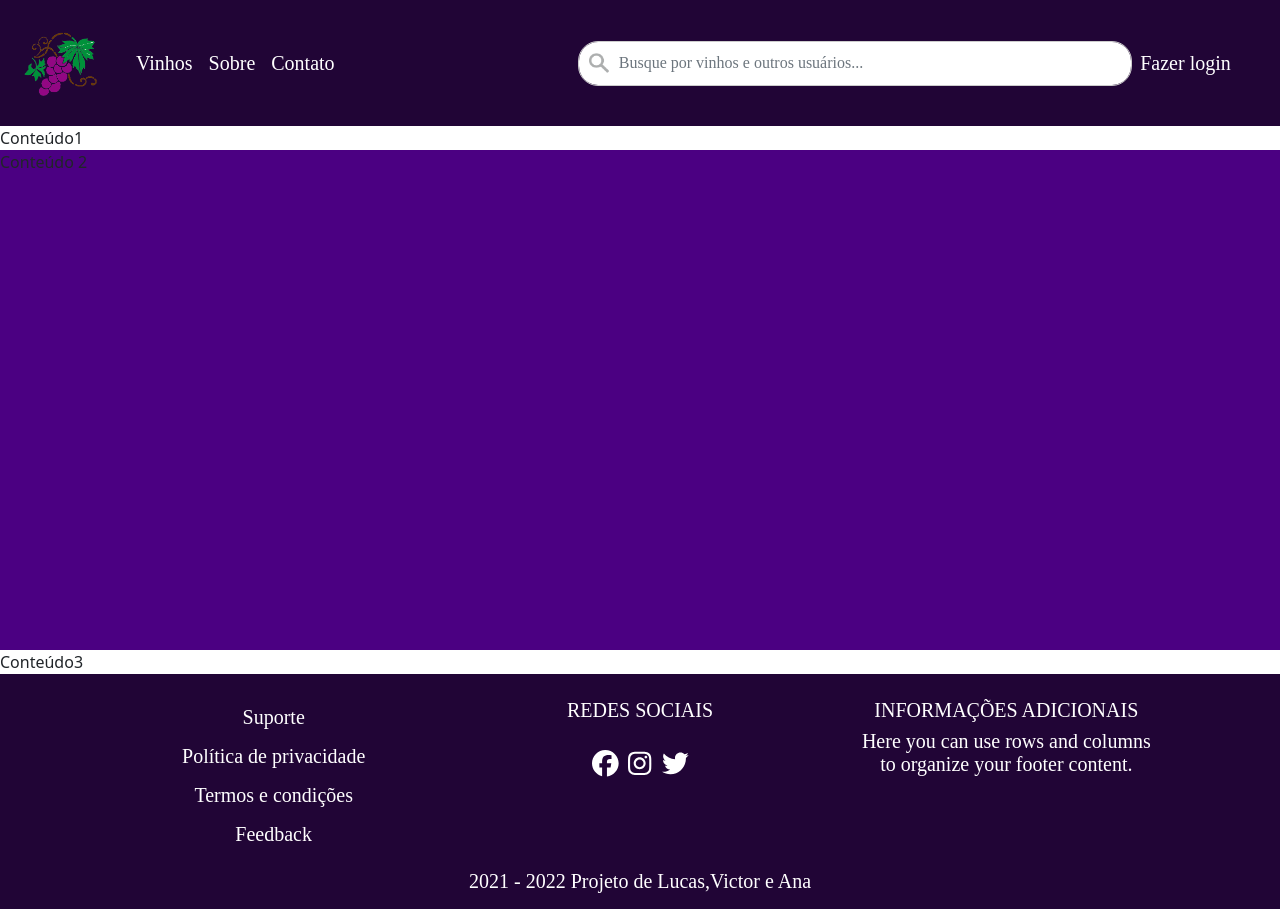
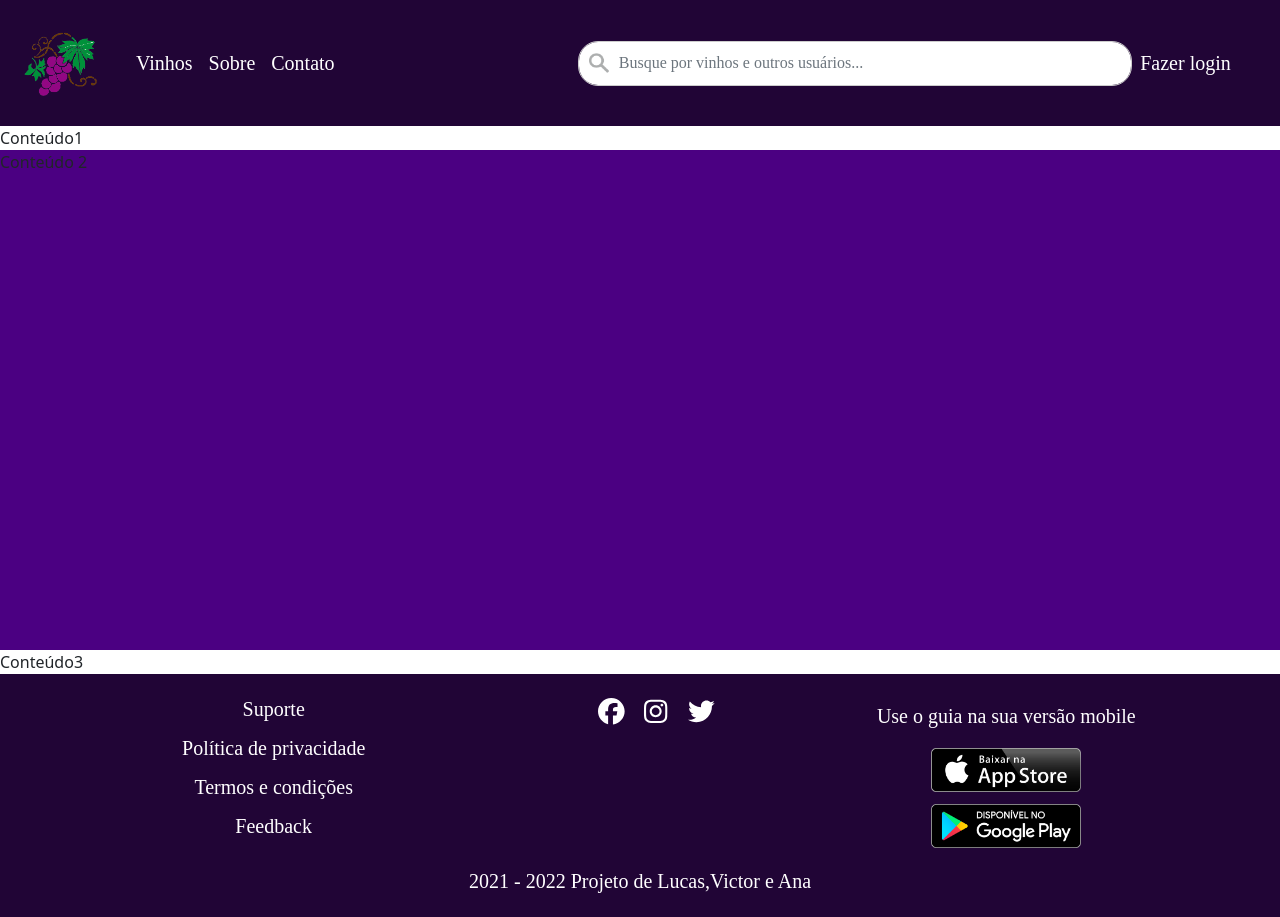
Before and after one commit to LucasTrentinn/projeto_integrador_vinhedo, a Vue app in the folder Site/Site_Vinho/: page / in a window 1280 px wide. Built offline with nearby package versions, Linux system fonts and the light colour scheme.

Commit message:
footer finalizado

```diff
--- a/Site/Site_Vinho/src/components/Rodape.vue
+++ b/Site/Site_Vinho/src/components/Rodape.vue
@@ -15,16 +15,16 @@
 
           <ul class="navbar-nav me-auto mb-2 mb-lg-0 listainfo">
             <li class="nav-item">
-              <router-link to= "/" class="nav-link"> Suporte </router-link>
+              <router-link to= "/" class="nav-link listaFooter"> Suporte </router-link>
             </li>
             <li class="nav-item">
-              <router-link to= "/" class="nav-link"> Política de privacidade </router-link>
+              <router-link to= "/" class="nav-link listaFooter"> Política de privacidade </router-link>
             </li>
             <li class="nav-item">
-              <router-link to= "/" class="nav-link"> Termos e condições </router-link>
+              <router-link to= "/" class="nav-link listaFooter"> Termos e condições </router-link>
             </li>
             <li class="nav-item">
-              <router-link to= "/" class="nav-link"> Feedback </router-link>
+              <router-link to= "/" class="nav-link listaFooter"> Feedback </router-link>
             </li>
           </ul>
         </div>
@@ -32,21 +32,17 @@
 
         <!-- Grid column -->
         <div class="col-md-4 mb-md-0 mb-3">
-          <!-- Links -->
-          <h5 class="text-uppercase">Redes sociais</h5>
-
           <ul class="redes">
               <router-link class="facebook" to= "/"><font-awesome-icon :icon="['fab', 'facebook']" size="lg" /></router-link>
               <router-link class="instagram" to= "/"> <font-awesome-icon :icon="['fab', 'instagram']" size="lg" /> </router-link>
               <router-link class="twitter" to= "/"> <font-awesome-icon :icon="['fab', 'twitter']" size="lg" /> </router-link>
           </ul>
         </div>
-        <div class="col-md-3 mt-md-0 mt-3">
+        <div class="col-md-3 mt-md-0 mt-3 info">
           <!-- Content -->
-          <h5 class="text-uppercase">Informações adicionais</h5>
-          <p>
-            Here you can use rows and columns to organize your footer content.
-          </p>
+          <h5>Use o guia na sua versão mobile</h5>
+          <router-link class="mobile" to= "/"><img class="mobile" src="./imagens/apple.png" alt="aplicativo na Apple store"></router-link>
+          <router-link class="mobile" to= "/"><img class="mobile" src="./imagens/googlePlay.png" alt="aplicativo na Play store"></router-link>
         </div>
         <div class="col-md-1 mb-md-0 mb-3"></div>
         <!-- Grid column -->
@@ -56,7 +52,7 @@
     <!-- Footer Links -->
 
     <!-- Copyright -->
-    <div class="footer-copyright text-center py-3">
+    <div class="footer-copyright text-center py-3 ">
       2021 - 2022 Projeto de Lucas,Victor e Ana
     </div>
     <!-- Copyright -->
@@ -72,20 +68,18 @@ export default {};
   background-color: #210536;
   color: white;
   font: 20px Georgia normal;
-}
-.redes {
-  padding: 20px;
+  padding: 8px 0px;
 }
 .facebook{
-padding: 5px;
+padding: 10px;
 margin-right:0px;
 }
 .instagram{
-padding: 5px;
+padding: 10px;
 margin-left:0px;
 }
 .twitter {
-  padding: 5px;
+  padding: 10px;
 margin-right:0px;
 }
 .footer a:link, .footer a:active, .footer a:visited {
@@ -98,5 +92,23 @@ margin-right:0px;
 .listainfo{
   display: flex;
   justify-content: right;
+
 }
+
+.listaFooter{
+  padding: 0px 0px 16px 0px;
+}
+.mobile {
+  max-width: 150px;
+  max-height: 150px;
+  height: auto;
+  width: auto;
+}
+.info {
+  display: flex;
+  flex-direction: column;
+  align-items: center;
+  justify-content: space-around;
+}
+
 </style>
```
Also changed, not shown: Site/Site_Vinho/src/components/imagens/apple.png (added), Site/Site_Vinho/src/components/imagens/googlePlay.png (added).
